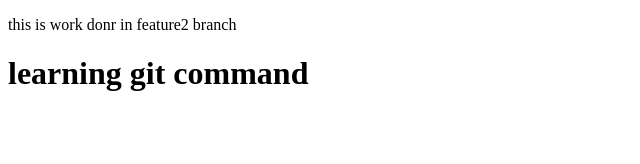
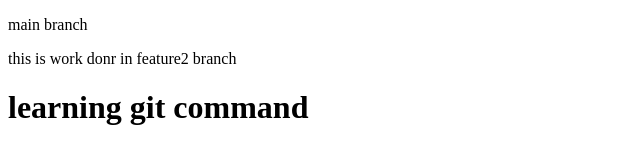
Before and after one commit to navwebg/another-test-folder, a plain HTML site: page new folder/index.html in a window 1280 px wide. Shown: the whole page, without its empty margins (0-640 px from the left). Drawn offline with Linux system fonts and the light colour scheme.

Commit message:
added p main branch

```diff
--- a/new folder/index.html
+++ b/new folder/index.html
@@ -6,6 +6,7 @@
     <title>Document</title>
 </head>
 <body>
+    <P>main branch</P>
     <p>this is work donr in feature2 branch</p>
     <h1>learning git command</h1>
 </body>
```
